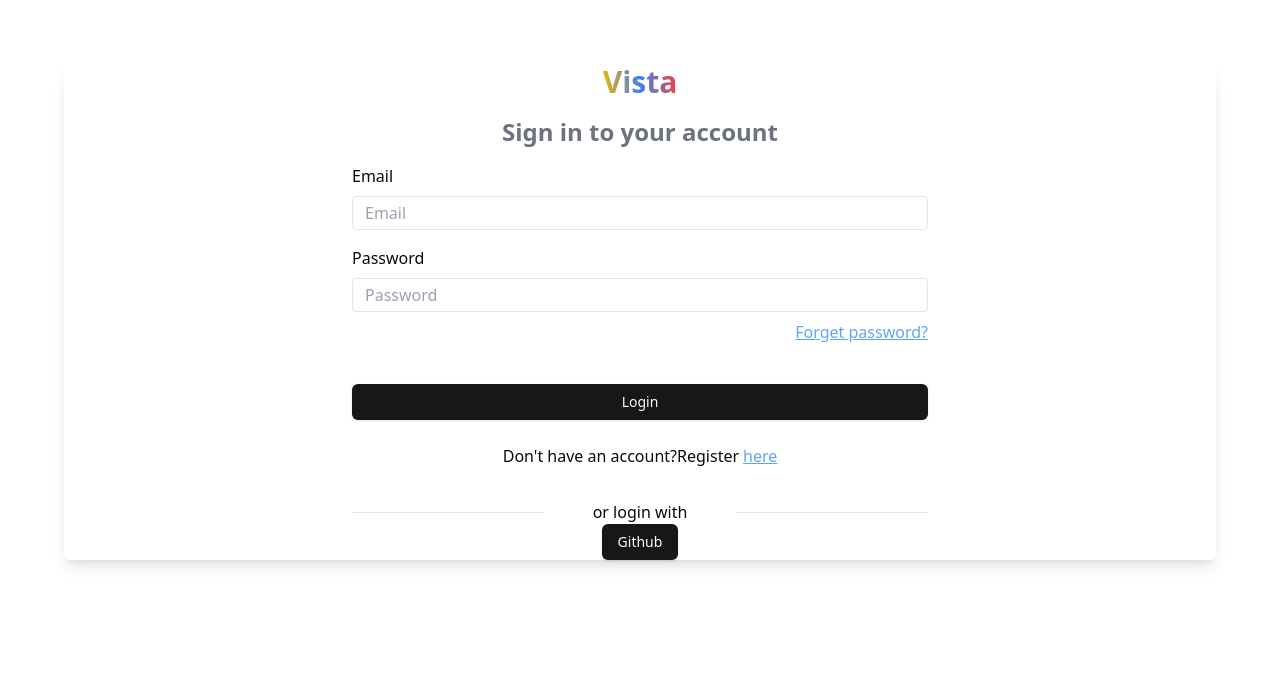
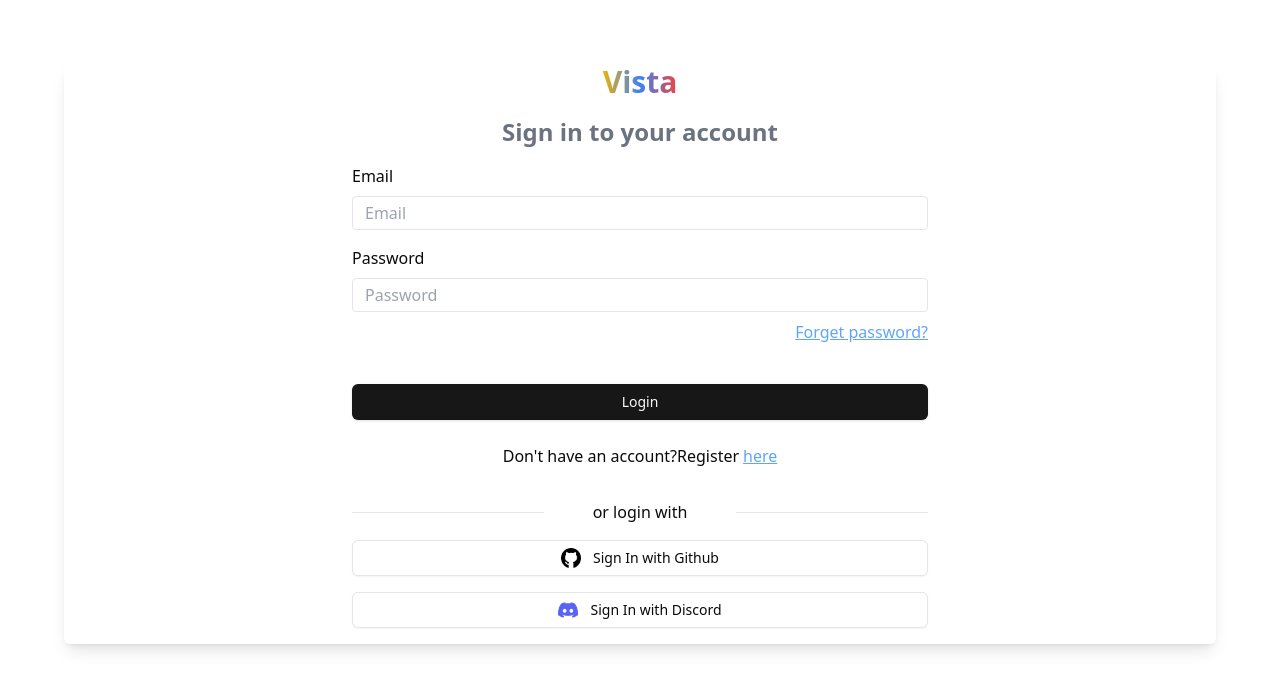
Before and after one commit to Minthantmg/loginAuthentication, a Next.js app: page /Auth/sign-in in a window 1280 px wide. Shown: the top 690 px of the page. Built offline with nearby package versions, Linux system fonts and the light colour scheme; no server answers.

Commit message:
fix:add social login

```diff
--- a/src/app/Auth/sign-in/page.tsx
+++ b/src/app/Auth/sign-in/page.tsx
@@ -1,25 +1,47 @@
-'use client'
-import React from "react";
+"use client";
+import React, { useEffect } from "react";
 import { Button } from "@/components/ui/button";
 import Link from "next/link";
 import { Separator } from "@/components/ui/separator";
-import { signIn } from "next-auth/react";
+import { signIn, useSession } from "next-auth/react";
+import { useRouter } from "next/navigation";
+import github from "../../public/github.png";
+import discord from "../../public/discord.png";
+import Image from "next/image";
 
 const page = () => {
+  const { data } = useSession();
+  const router = useRouter();
+
+  useEffect(() => {
+    if (data) {
+      router.push("/hero");
+    }
+  }, [data, router]);
+
+  const gotoHome = (e: { preventDefault: () => void }) => {
+    e.preventDefault();
+    router.push("/hero");
+  };
   return (
+    <>
+      {data ? null : (
+        <div>
           <div className="container mx-auto px-4 md:my-16">
             <div className="max-w-6xl mx-auto mt-6">
               <div className="flex justify-center items-center rounded-md shadow-lg">
                 <div className="md:w-1/2 flex flex-col justify-center items-center md:mx-24">
-            <div className="md:text-3xl font-bold bg-gradient-to-r from-yellow-500
-             via-blue-500 to-red-500 bg-clip-text text-transparent">
+                  <div
+                    className="md:text-3xl font-bold bg-gradient-to-r from-yellow-500
+             via-blue-500 to-red-500 bg-clip-text text-transparent"
+                  >
                     Vista
                   </div>
                   <div className="text-2xl text-gray-500 font-bold md:mt-4">
                     Sign in to your account
                   </div>
                   <div className="w-full md:mt-4">
-              <form className="flex flex-col">
+                    <form className="flex flex-col" onSubmit={gotoHome}>
                       <div>Email</div>
                       <input
                         type="text"
@@ -53,11 +75,49 @@ const page = () => {
                     <div className="w-4/12 text-center">or login with</div>
                     <Separator className="w-4/12" />
                   </div>
-            <Button type="button" onClick={() => signIn("github")}>Github</Button>
+                  <Button
+                    type="button"
+                    variant="outline"
+                    className="w-full md:my-4"
+                    onClick={() => signIn("github")}
+                  >
+                    <div className="flex gap-3">
+                      <div>
+                        <Image
+                          src={github}
+                          alt="github"
+                          width={20}
+                          height={20}
+                        />
+                      </div>
+                      Sign In with Github
+                    </div>
+                  </Button>
+                  <Button
+                    type="button"
+                    variant="outline"
+                    className="w-full md:mb-4"
+                    onClick={() => signIn("discord")}
+                  >
+                    <div className="flex gap-3">
+                      <div>
+                        <Image
+                          src={discord}
+                          alt="discord"
+                          width={20}
+                          height={20}
+                        />
+                      </div>
+                      Sign In with Discord
+                    </div>
+                  </Button>
                 </div>
               </div>
             </div>
           </div>
+        </div>
+      )}
+    </>
   );
 };
 
```
Lines whose indentation alone changed are shown as unchanged.
